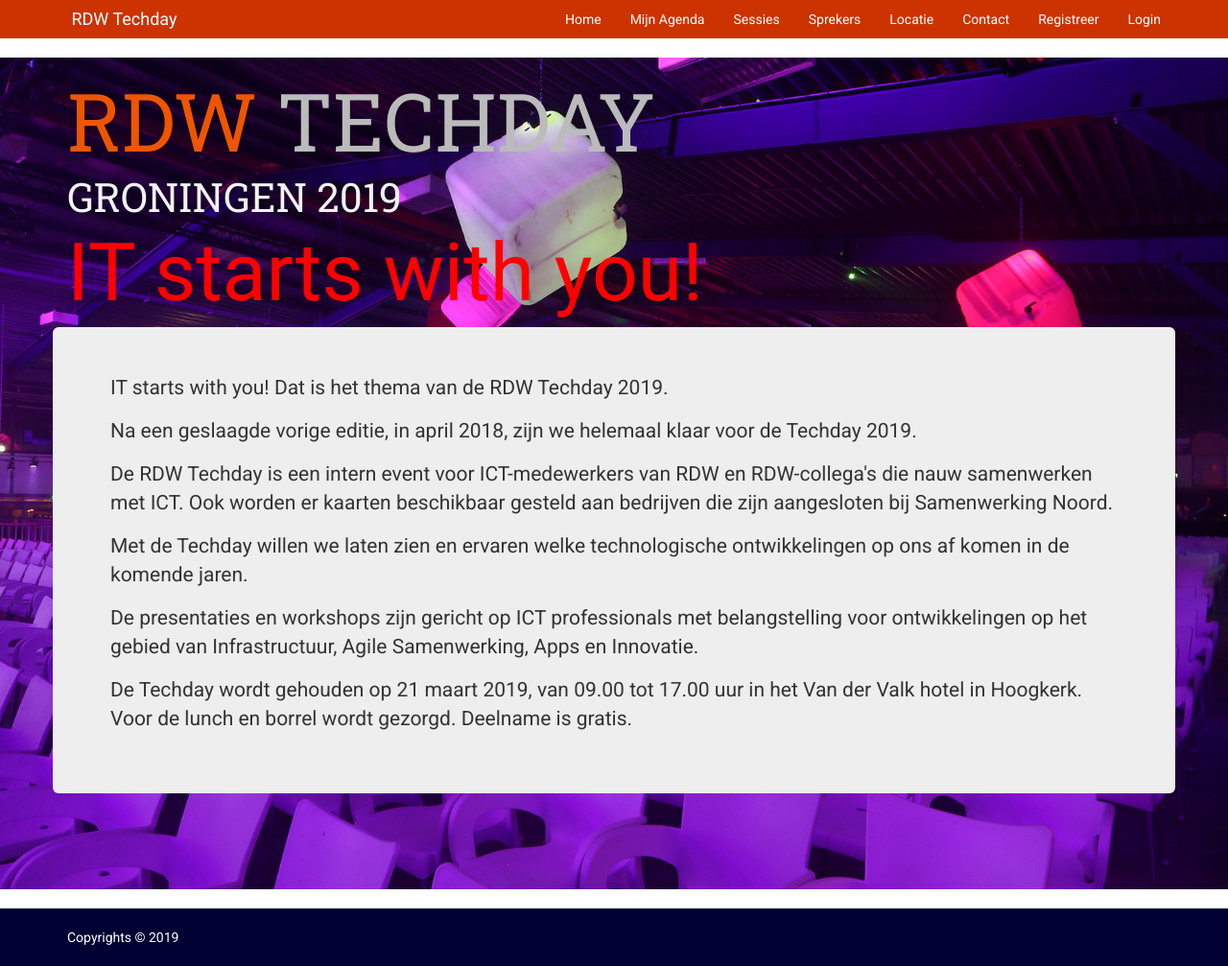
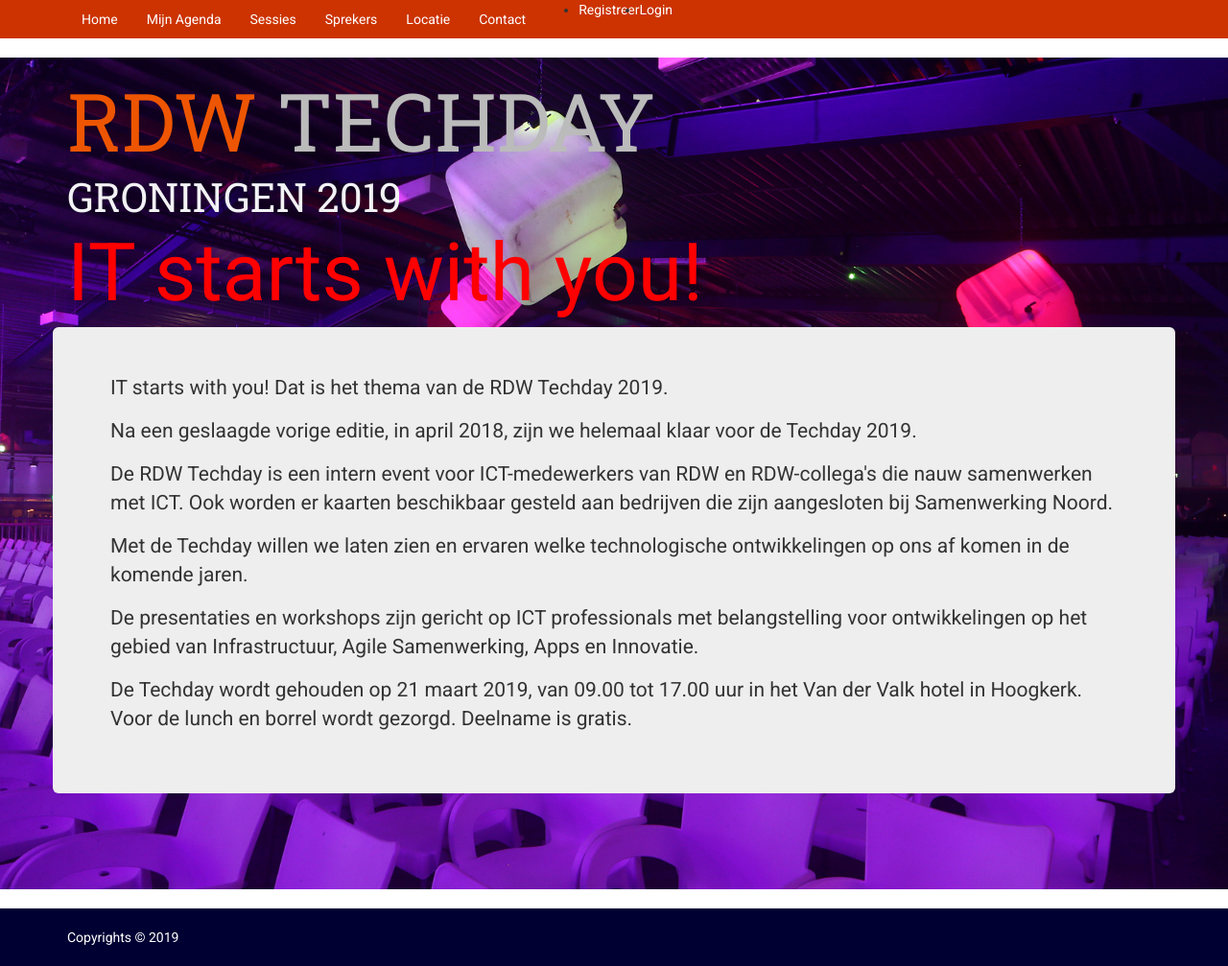
Before and after one commit to rdwtechday/rdwtechday2019, a Jekyll site: the page built from index.md, in a window 1280 px wide and 1007 px high. Shown: the whole window at 96% size. Built offline with Jekyll 4.4.1, drawn with Linux system fonts in a browser that asks for light colours; nearby versions of some CDN libraries; comment, search, counter and statistics services are not loaded.

Commit message:
Update nav.html

```diff
--- a/_includes/nav.html
+++ b/_includes/nav.html
@@ -7,20 +7,21 @@
                 <span class="icon-bar"></span>
                 <span class="icon-bar"></span>
             </button>
-            <a class="navbar-brand" href="{{https://rdwtechdayweb-o.azurewebsites.net/}}"><text>&nbsp;</text>RDW Techday</a>
+
         </div>
         <div class="navbar-collapse collapse">
-            <ul class="nav navbar-nav navbar-right">
+            <ul class="nav navbar-nav mr-auto">
 				<li><a href="https://rdwtechday.nl">Home</a></li>
 				<li><a href="https://rdwtechdayweb-o.azurewebsites.net/Users/SelectSessies">Mijn Agenda</a></li>
 				<li><a href="https://rdwtechday.nl/sessies.html">Sessies</a></li>
 				<li><a href="https://rdwtechday.nl/sprekers.html">Sprekers</a></li>
 				<li><a href="https://rdwtechday.nl/locatie.html">Locatie</a></li>
 				<li><a href="https://rdwtechday.nl/about">Contact</a></li>
+            </ul>
+			<ul class="navbar-nav ml-auto">
 				<li><a href="https://rdwtechdayweb-o.azurewebsites.net/Account/Register">Registreer</a></li>
                 <li><a href="https://rdwtechdayweb-o.azurewebsites.net/Account/Login">Login</a></li>
-
-            </ul>
+			</ul>
         </div>
     </div>
 </nav>
```
